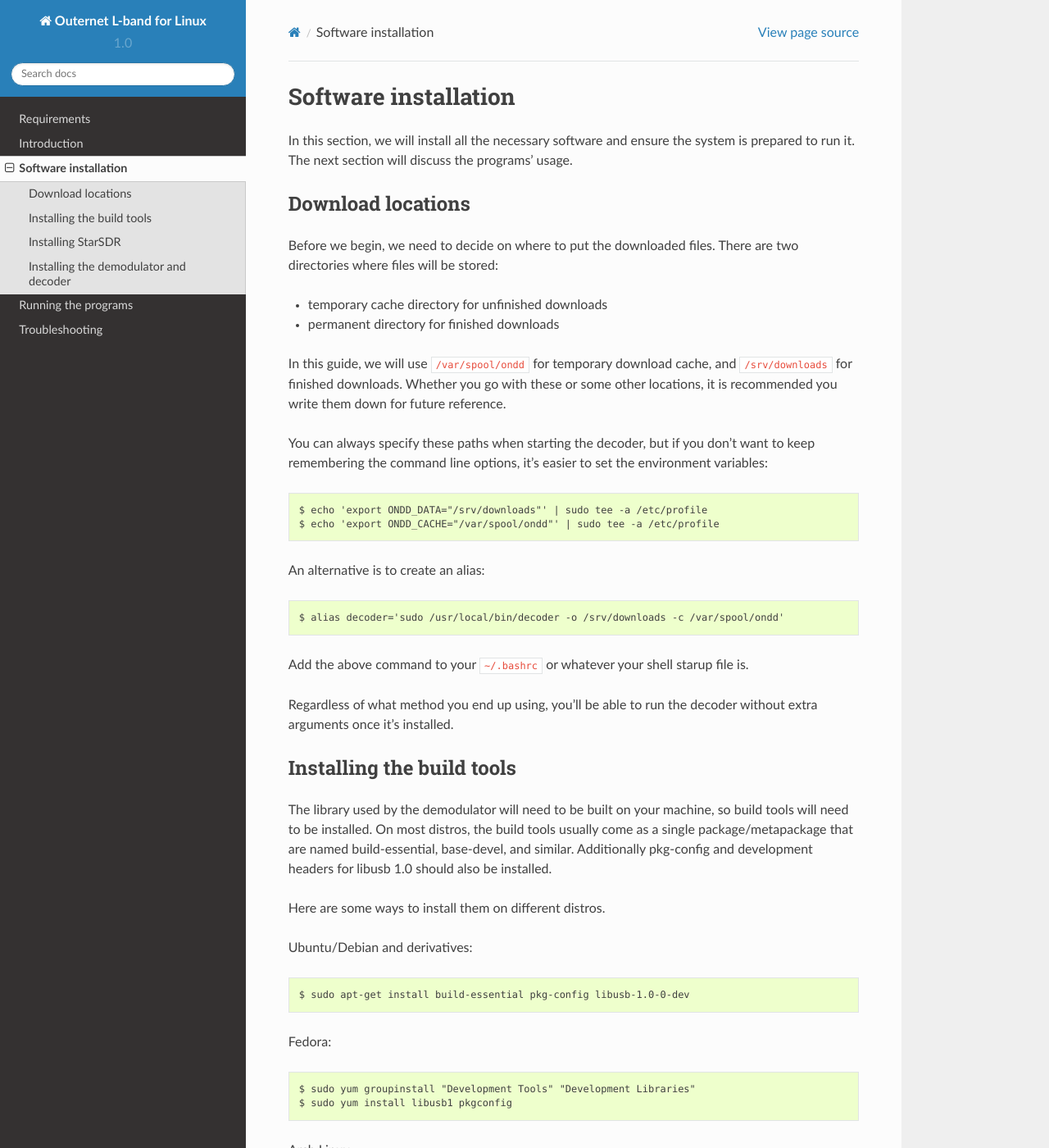
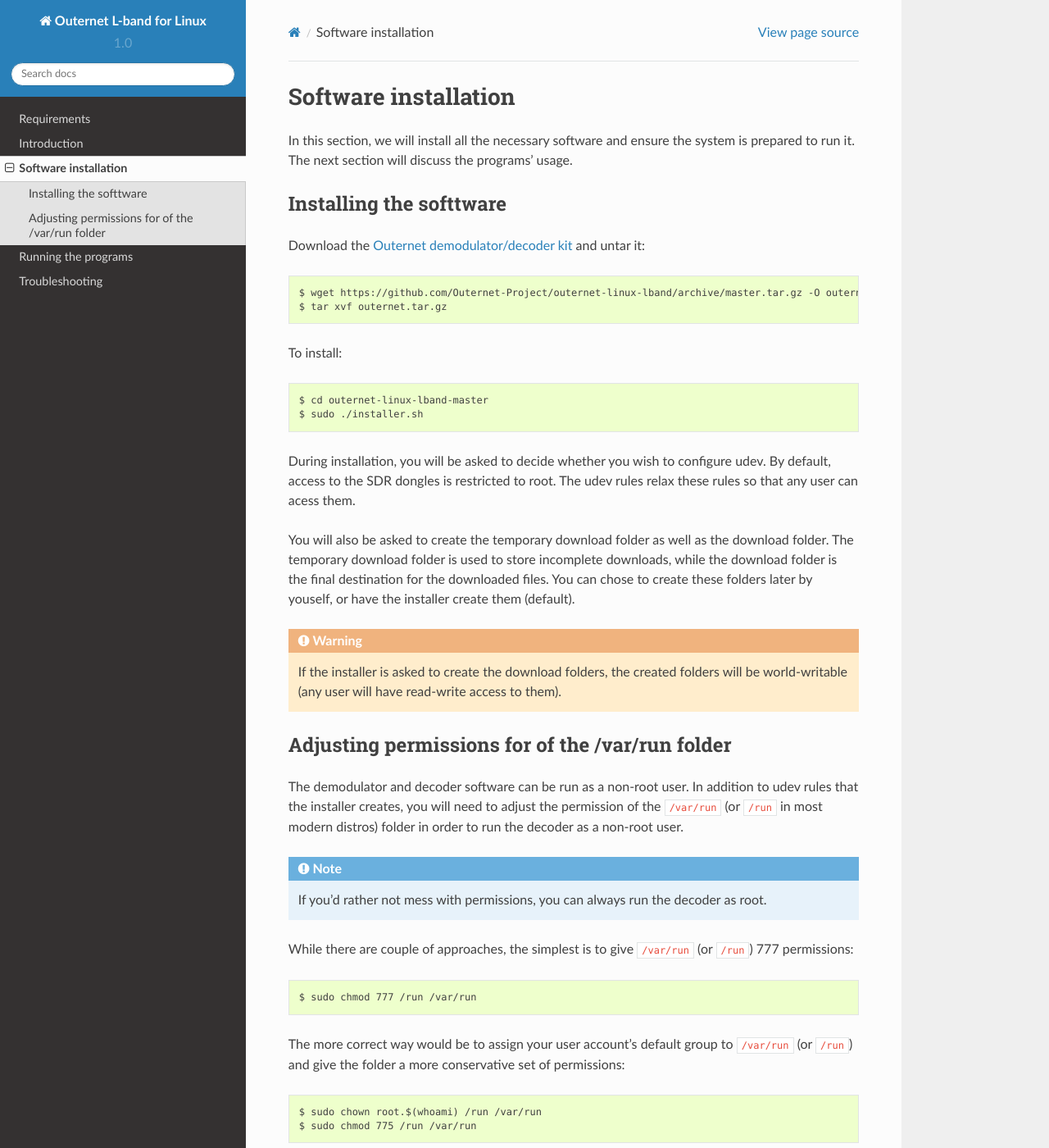
Before and after one commit to Othernet-Project/outernet-linux-lband, a Sphinx documentation site: the page built from docs/source/install.rst, in a window 1280 px wide and 1400 px high. Shown: the whole window at 82% size. Built offline with Sphinx 7.4.7 and the Read the Docs theme 2.0.0, drawn with Linux system fonts in a browser that asks for light colours; some of the changed text lies outside the part shown.

Commit message:
Update documentation
This commit updates the documentation to match the changes made to the
installer and Linux l-band kit.

Signed-off-by: Branko Vukelic <branko@outernet.is>

```diff
--- a/docs/source/install.rst
+++ b/docs/source/install.rst
@@ -5,99 +5,8 @@
 system is prepared to run it. The next section will discuss the programs'
 usage.
 
-Download locations
-------------------
-
-Before we begin, we need to decide on where to put the downloaded files. There
-are two directories where files will be stored:
-
-- temporary cache directory for unfinished downloads
-- permanent directory for finished downloads
-
-In this guide, we will use ``/var/spool/ondd`` for temporary download cache,
-and ``/srv/downloads`` for finished downloads. Whether you go with these or
-some other locations, it is recommended you write them down for future
-reference.
-
-You can always specify these paths when starting the decoder, but if you don't
-want to keep remembering the command line options, it's easier to set the
-environment variables::
-
-    $ echo 'export ONDD_DATA="/srv/downloads"' | sudo tee -a /etc/profile
-    $ echo 'export ONDD_CACHE="/var/spool/ondd"' | sudo tee -a /etc/profile
-
-An alternative is to create an alias::
-
-    $ alias decoder='sudo /usr/local/bin/decoder -o /srv/downloads -c /var/spool/ondd'
-
-Add the above command to your ``~/.bashrc`` or whatever your shell starup
-file is.
-
-Regardless of what method you end up using, you'll be able to run the decoder
-without extra arguments once it's installed.
-
-Installing the build tools
---------------------------
-
-The library used by the demodulator will need to be built on your machine, so
-build tools will need to be installed. On most distros, the build tools usually
-come as a single package/metapackage that are named build-essential,
-base-devel, and similar. Additionally pkg-config and development headers for
-libusb 1.0 should also be installed.
-
-Here are some ways to install them on different distros.
-
-Ubuntu/Debian and derivatives::
-
-    $ sudo apt-get install build-essential pkg-config libusb-1.0-0-dev
-
-Fedora::
-
-    $ sudo yum groupinstall "Development Tools" "Development Libraries"
-    $ sudo yum install libusb1 pkgconfig
-
-Arch Linux::
-
-    $ sudo pacman -Sy base-devel pkg-config libusb
-
-Opensuse::
-
-    $ sudo zypper install --type pattern devel_basis
-    $ sudo zypper install pkg-config libusb-1_0
-
-.. note::
-    If your distro is not covered here and you are not sure how to install the
-    build tools, try searching online for 'build-essential equivalent for <your
-    distro name here>'.
-
-Installing StarSDR
-------------------
-
-Download `StarSDR sources
-<https://github.com/Outernet-Project/StarSDR/archive/master.tar.gz>`_ and untar
-it. ::
-
-    $ wget https://github.com/Outernet-Project/StarSDR/archive/master.tar.gz -O starsdr.tar.gz
-    $ tar xvf starsdr.tar.gz
-
-To compile and install::
-
-    $ cd StarSDR-master
-    $ make installables
-    $ sudo make install
-
-.. note::
-    To uninstall, run ``sudo make uninstall`` from the ``StarSDR-master``
-    directory. You don't have to keep the original directory around to do this,
-    though. You can always untar a new tarball and uninstall.
-
-StarSDR libraries are installed in ``/usr/local/sdr.d`` by default. The library
-supports RTL-SDR radios as well as the Mirics ones. These will be automatically
-selected depending on what radio you have, so normally you don't need to do
-anything yourself.
-
-Installing the demodulator and decoder
---------------------------------------
+Installing the softtware
+------------------------
 
 Download the `Outernet demodulator/decoder kit
 <https://github.com/Outernet-Project/outernet-linux-lband/archive/master.tar.gz>`_
@@ -109,4 +18,43 @@
 To install::
 
     $ cd outernet-linux-lband-master
-    $ sudo ./installer.sh install
+    $ sudo ./installer.sh
+
+During installation, you will be asked to decide whether you wish to configure
+udev. By default, access to the SDR dongles is restricted to root. The udev
+rules relax these rules so that any user can acess them.
+
+You will also be asked to create the temporary download folder as well as the
+download folder. The temporary download folder is used to store incomplete
+downloads, while the download folder is the final destination for the
+downloaded files. You can chose to create these folders later by youself, or
+have the installer create them (default).
+
+.. warning::
+    If the installer is asked to create the download folders, the created
+    folders will be world-writable (any user will have read-write access to
+    them).
+
+Adjusting permissions for of the /var/run folder
+------------------------------------------------
+
+The demodulator and decoder software can be run as a non-root user. In addition
+to udev rules that the installer creates, you will need to adjust the
+permission of the ``/var/run`` (or ``/run`` in most modern distros) folder in
+order to run the decoder as a non-root user.
+
+.. note::
+    If you'd rather not mess with permissions, you can always run the decoder
+    as root.
+
+While there are couple of approaches, the simplest is to give ``/var/run`` (or
+``/run``) 777 permissions::
+
+    $ sudo chmod 777 /run /var/run
+
+The more correct way would be to assign your user account's default group to
+``/var/run`` (or ``/run``) and give the folder a more conservative set of
+permissions::
+
+    $ sudo chown root.$(whoami) /run /var/run
+    $ sudo chmod 775 /run /var/run
```
Also changed, not shown: docs/source/running.rst (+4 -4 lines).
